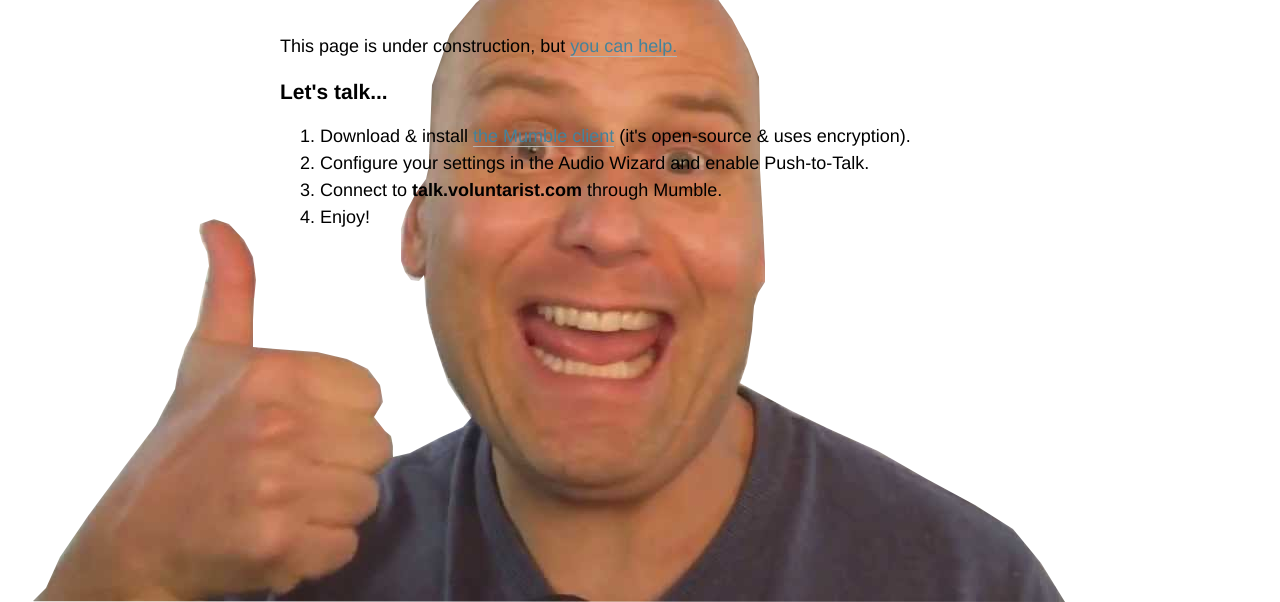
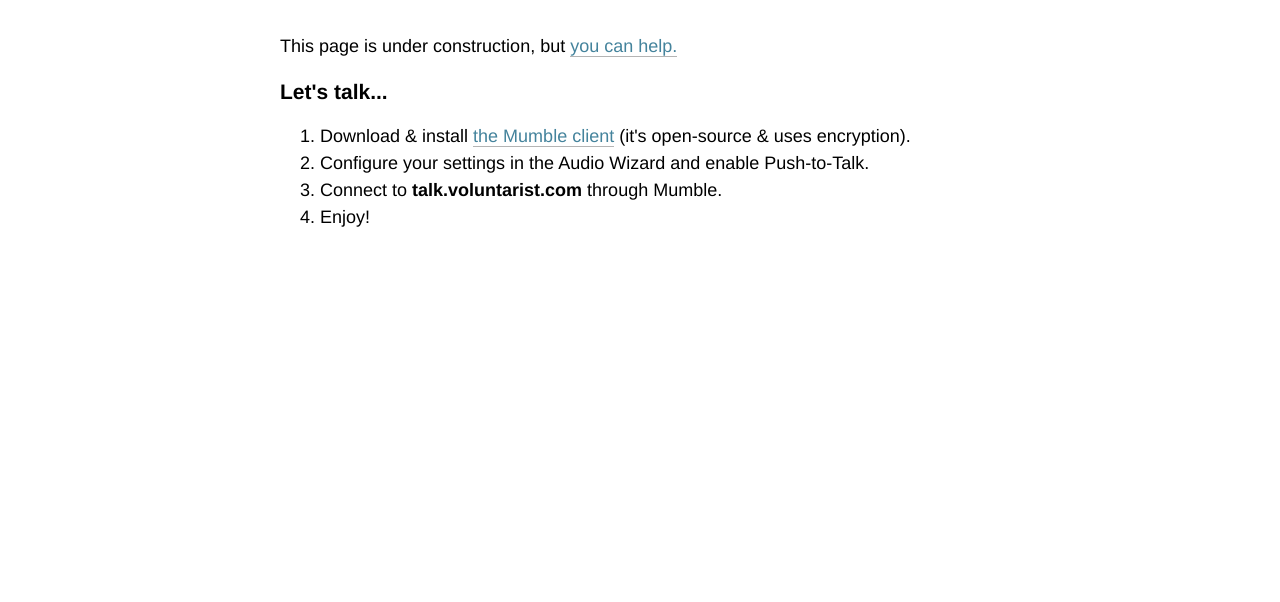
Before and after one commit to user9asduas09d/voluntary.github.io, a plain HTML site: page index.html in a window 1280 px wide. Shown: the part 198-800 px from the top of the page. Drawn offline with Linux system fonts and the light colour scheme.

Commit message:
Revert 398cd36..0b8fc00
This rolls back to commit 398cd36e6d8e75ce57eade8980539588052b6977.

```diff
--- a/base.css
+++ b/base.css
@@ -2,10 +2,6 @@ body {
   font-family: 'Helvetica Neue', Helvetica, Arial, sans-serif;
   font-size: 18px;
   line-height: 1.5;
-  background-image: url('stef.png');
-  background-repeat: no-repeat;
-  background-attachment: fixed;
-  background-position: left bottom;
 }
 
 a,
```
Also changed, not shown: stef.png (deleted).
